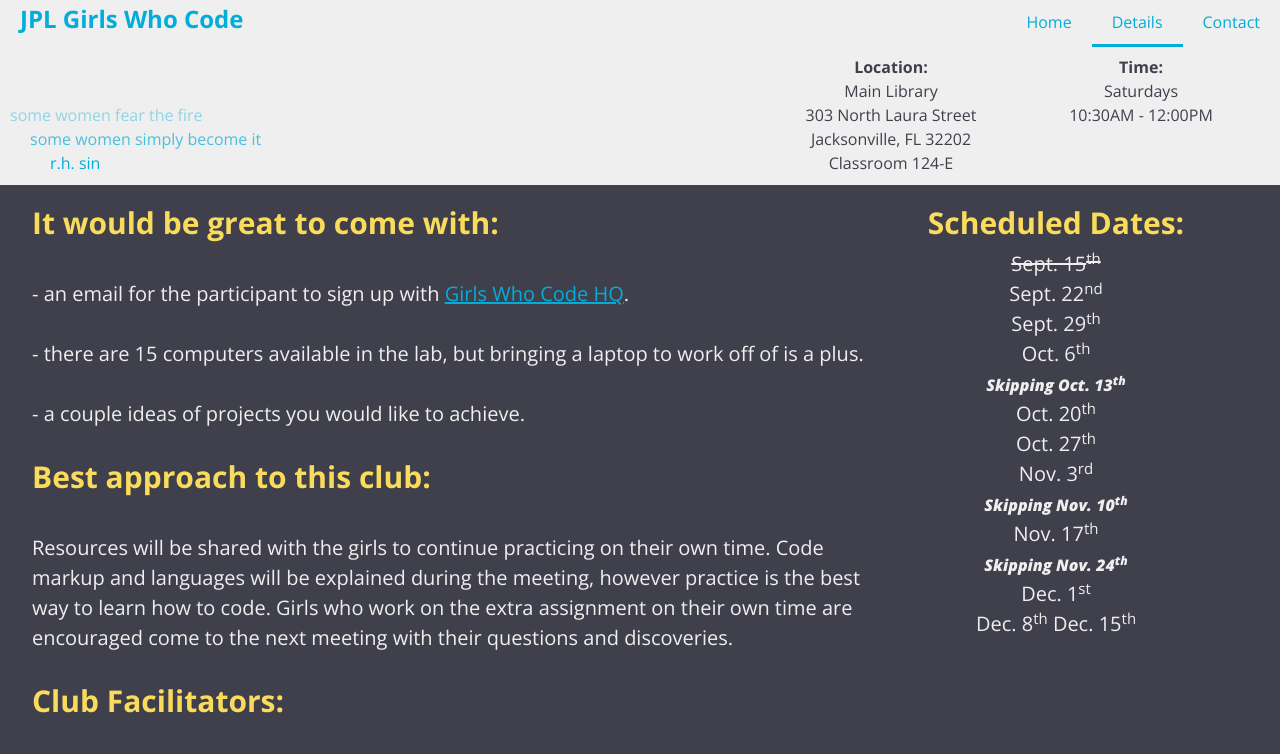
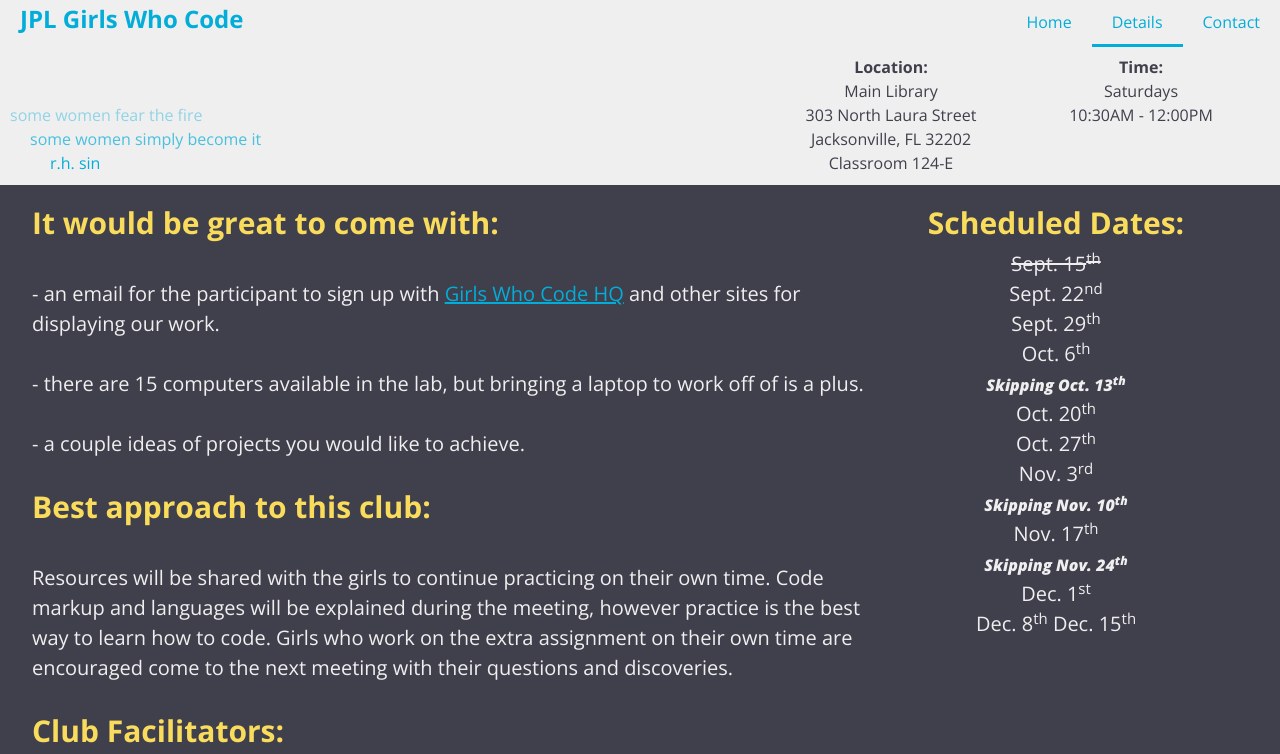
Before and after one commit to JPLGirlsWhoCode/JPLGirlsWhoCode.github.io, a plain HTML site: page index.html in a window 1280 px wide. Both pictures are taken after a click on the item "Details". Shown: the top 754 px of the page. Drawn offline with nearby package versions, Linux system fonts and the light colour scheme.

Commit message:
edited line about email address requirement

```diff
--- a/index.html
+++ b/index.html
@@ -120,7 +120,7 @@
 
         <div class="mostWidth">
           <h2>It would be great to come with:</h2><br>
-          <span>- an email for the participant to sign up with <a href="https://hq.girlswhocode.com/" target="_blank">Girls Who Code HQ</a>.</span>
+          <span>- an email for the participant to sign up with <a href="https://hq.girlswhocode.com/" target="_blank">Girls Who Code HQ</a> and other sites for displaying our work.</span>
           <br><br>
           <span>- there are 15 computers available in the lab, but bringing a laptop to work off of is a plus.</span>
           <br><br>
```
